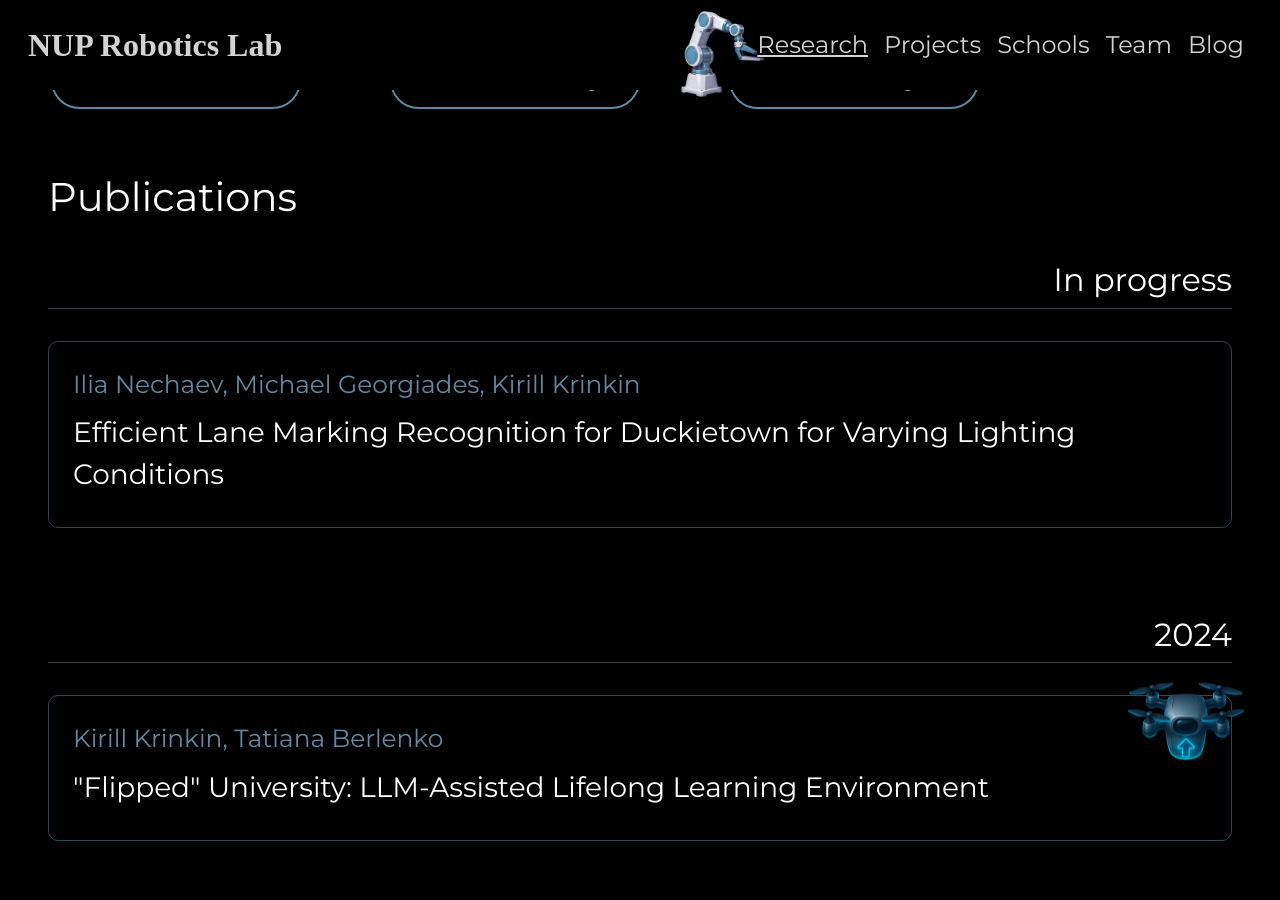
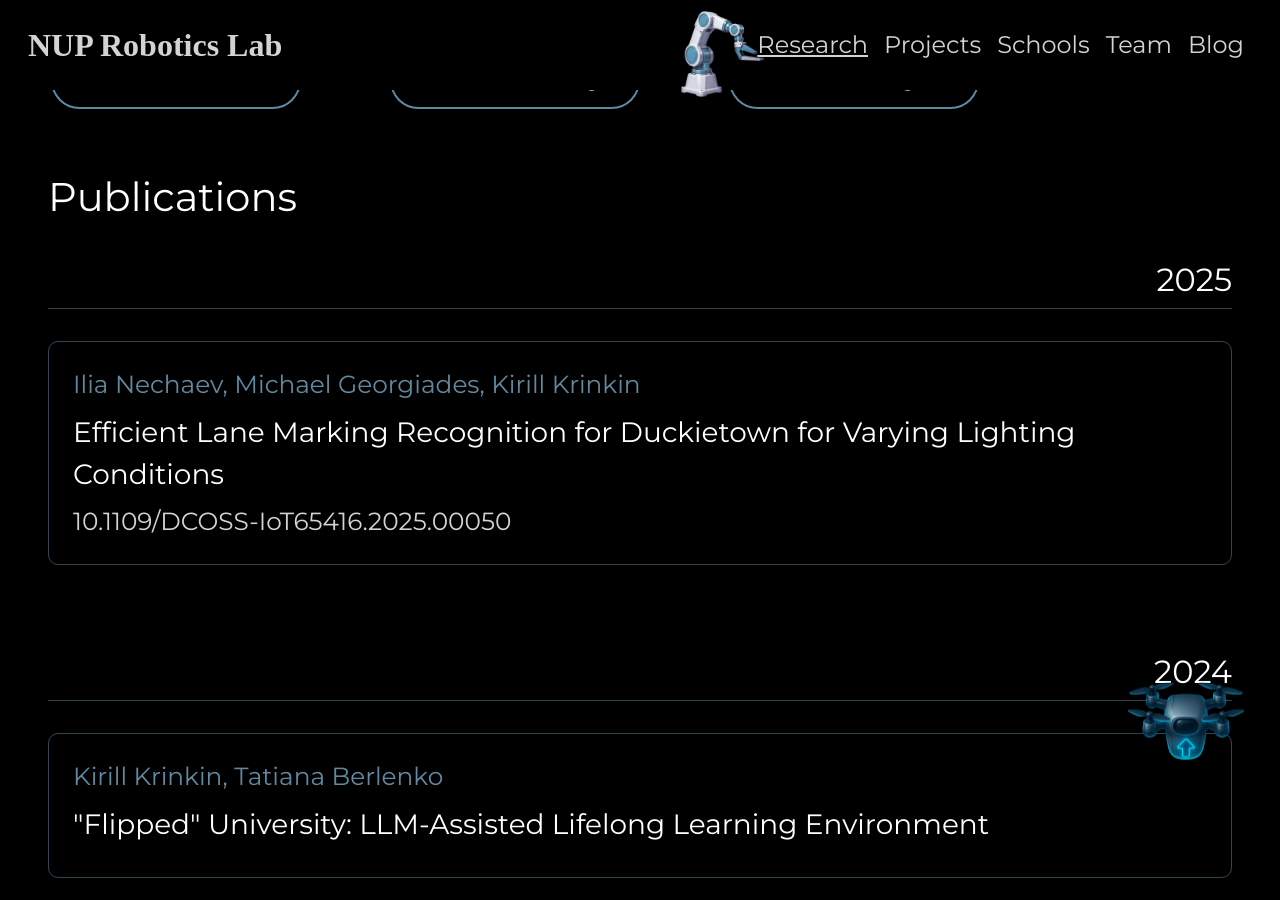
Before and after one commit to rcicd/robo_lab, a Jekyll site: the page built from research.md, in a window 1280 px wide and 900 px high, scrolled down 323 px. Built offline with Jekyll 4.4.1, drawn with Linux system fonts in a browser that asks for light colours; some web fonts are replaced.

```diff
--- a/research.md
+++ b/research.md
@@ -11,10 +11,10 @@ fields_of_interest:
   - "Artificial Intelligence"
 
 publications:
-  in_progress:
+  2025:
     - authors: "Ilia Nechaev, Michael Georgiades, Kirill Krinkin"
       name: 'Efficient Lane Marking Recognition for Duckietown for Varying Lighting Conditions'
-      #doi: "doi"
+      doi: "10.1109/DCOSS-IoT65416.2025.00050"
 #  template to add in "in_progress":
 #  - authors: "Author1, Author2"
 #    name: "Name of the work"
```
Also changed, not shown: about.md (+1 -1 lines).
